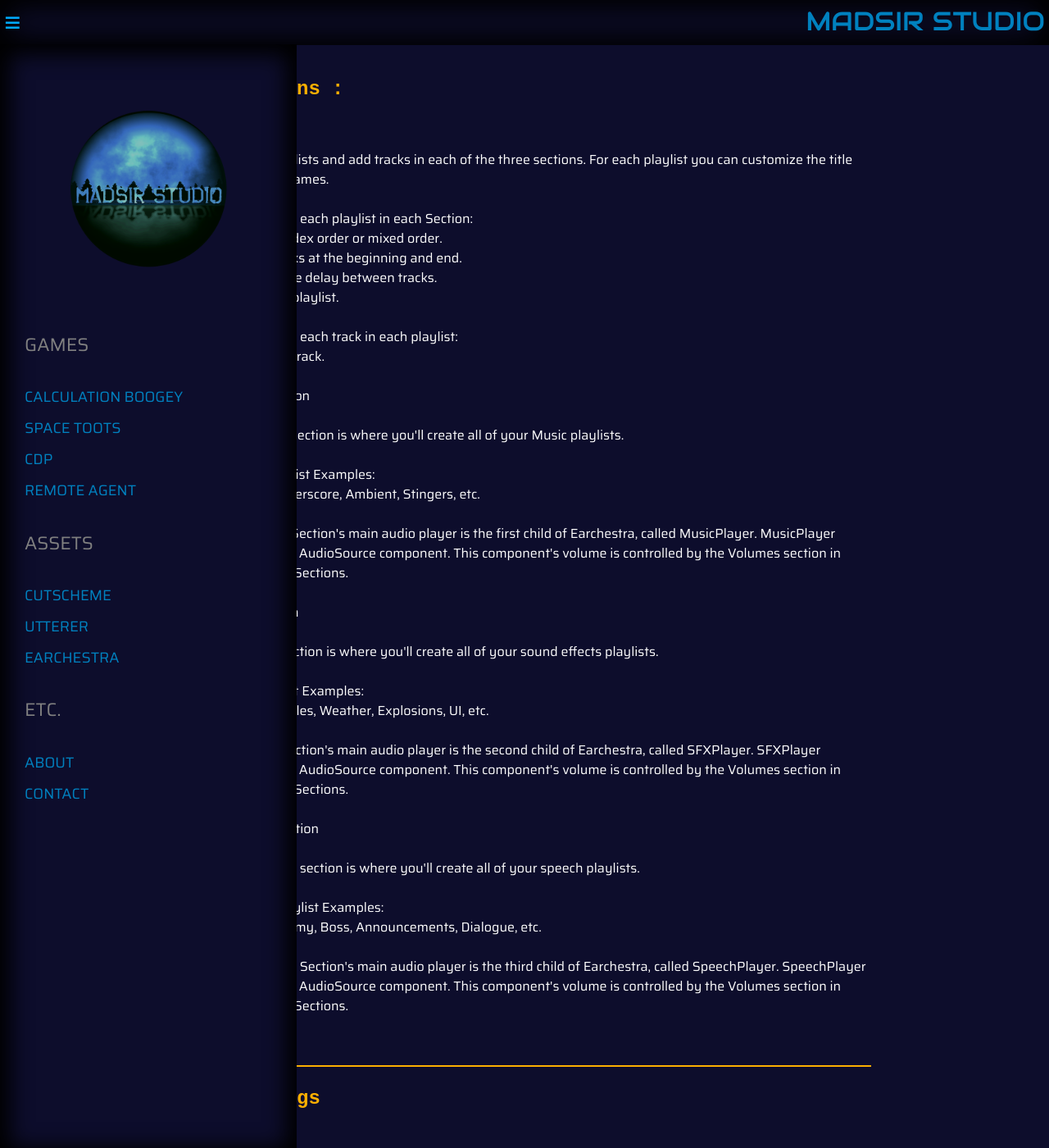
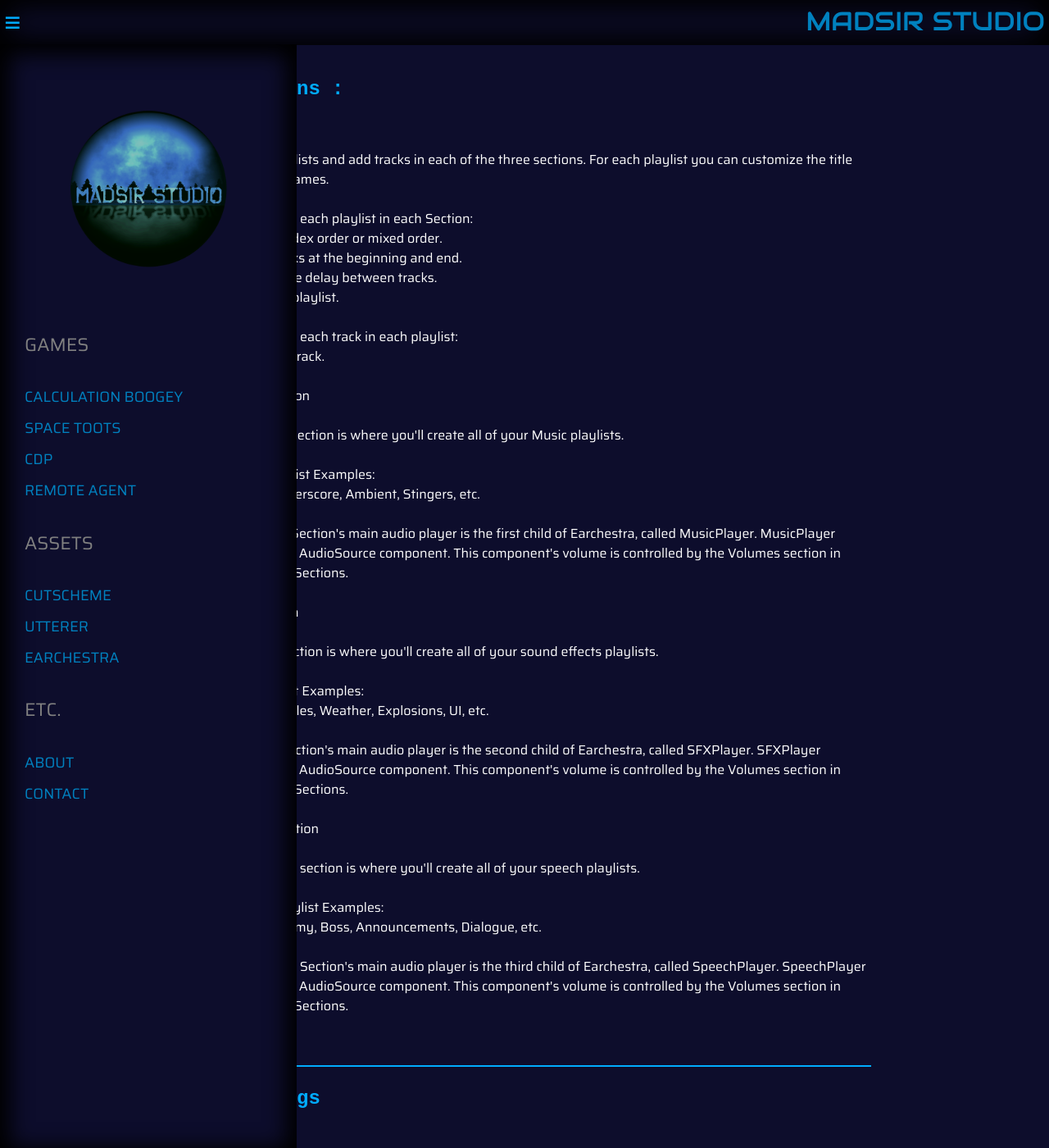
Before and after one commit to Madsir/madsirstudio.github.io, a Jekyll site: the page built from earchestra/docs/index.html, in a window 1280 px wide and 1400 px high. Shown: the whole window at 82% size. Built offline with Jekyll 4.4.1, drawn with Linux system fonts in a browser that asks for light colours.

Commit message:
Update index.html

```diff
--- a/earchestra/docs/index.html
+++ b/earchestra/docs/index.html
@@ -62,13 +62,13 @@ description: "Documentation for Earchestra."
 
 #documentation section {
     margin-bottom: 25px;
-    border-bottom: 2px solid #FCB001;
+    border-bottom: 2px solid #00acff;
     padding-bottom: 20px;
 	margin-right:20%;
 }
 
 #documentation h2 {
-    color: #FCB001;
+    color: #00acff;
     margin-bottom: 15px;
    font-size: 2.3em;
   font-family: monospace;
```
